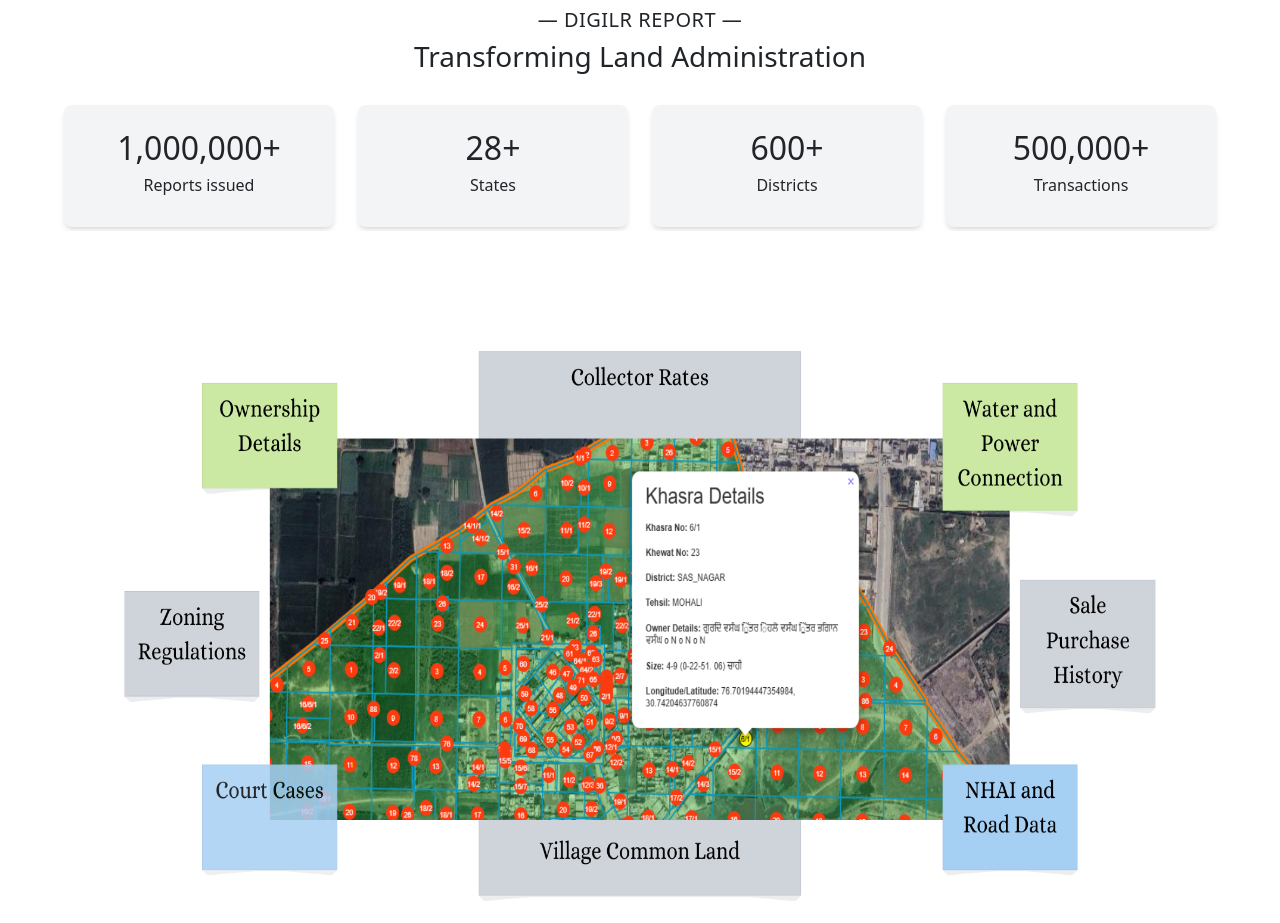
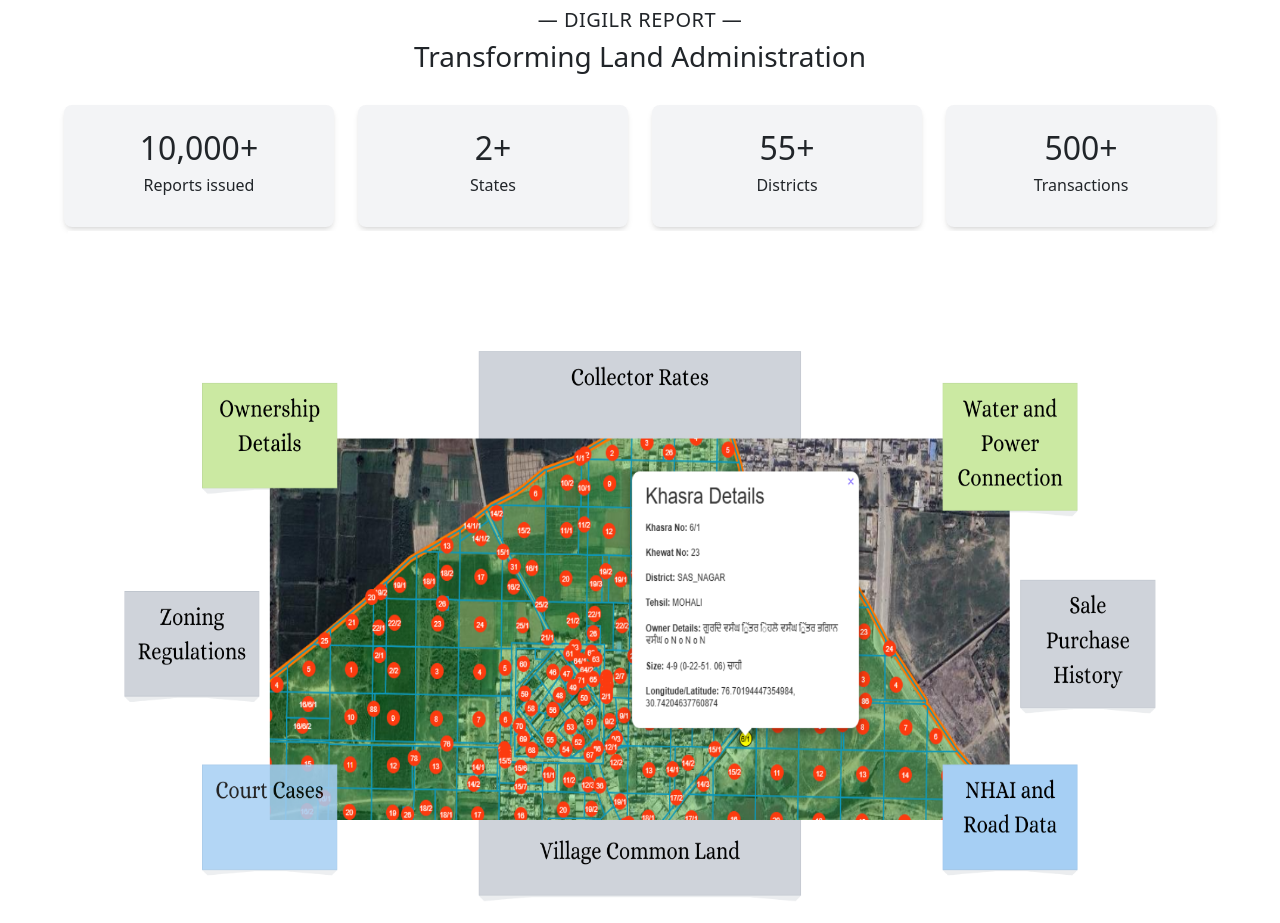
Before and after one commit to AnshulDIgiLR/DigiLR-Website, a React (Vite) app: page / in a window 1280 px wide. Shown: the part 1720-2643 px from the top of the page. Built offline with nearby package versions, Linux system fonts and the light colour scheme.

Commit message:
about section

```diff
--- a/src/Components/About.jsx
+++ b/src/Components/About.jsx
@@ -21,21 +21,21 @@
         {/* Statistics Section (Displayed in Columns) */}
         <div className="grid grid-cols-1 md:grid-cols-2 lg:grid-cols-4 gap-6">
           <div className="p-6 bg-gray-100 rounded-lg shadow-md">
-            <h2 className="text-4xl font-bold text-blue-600">{inView ? <CountUp start={0} end={1000000} duration={3} delay={0} separator="," /> : "1M"}+</h2>
+            <h2 className="text-4xl font-bold text-blue-600">{inView ? <CountUp start={0} end={10000} duration={3} delay={0} separator="," /> : "1M"}+</h2>
             <h6 className="text-gray-700">Reports issued</h6>
           </div>
           <div className="p-6 bg-gray-100 rounded-lg shadow-md">
             <h2 className="text-4xl font-bold text-blue-600">
-            {inView && <CountUp start={0} end={28} duration={3} delay={0} />}+
+            {inView && <CountUp start={0} end={2} duration={3} delay={0} />}+
             </h2>
             <h6 className="text-gray-700">States</h6>
           </div>
           <div className="p-6 bg-gray-100 rounded-lg shadow-md">
-            <h2 className="text-4xl font-bold text-blue-600">{inView && <CountUp start={0} end={600} duration={3} delay={0} />}+</h2>
+            <h2 className="text-4xl font-bold text-blue-600">{inView && <CountUp start={0} end={55} duration={3} delay={0} />}+</h2>
             <h6 className="text-gray-700">Districts</h6>
           </div>
           <div className="p-6 bg-gray-100 rounded-lg shadow-md">
-            <h2 className="text-4xl font-bold text-blue-600">{inView && <CountUp start={0} end={500000} duration={3} delay={0} seperator="," />}+</h2>
+            <h2 className="text-4xl font-bold text-blue-600">{inView && <CountUp start={0} end={500} duration={3} delay={0} seperator="," />}+</h2>
             <h6 className="text-gray-700">Transactions</h6>
           </div>
         </div>
```
